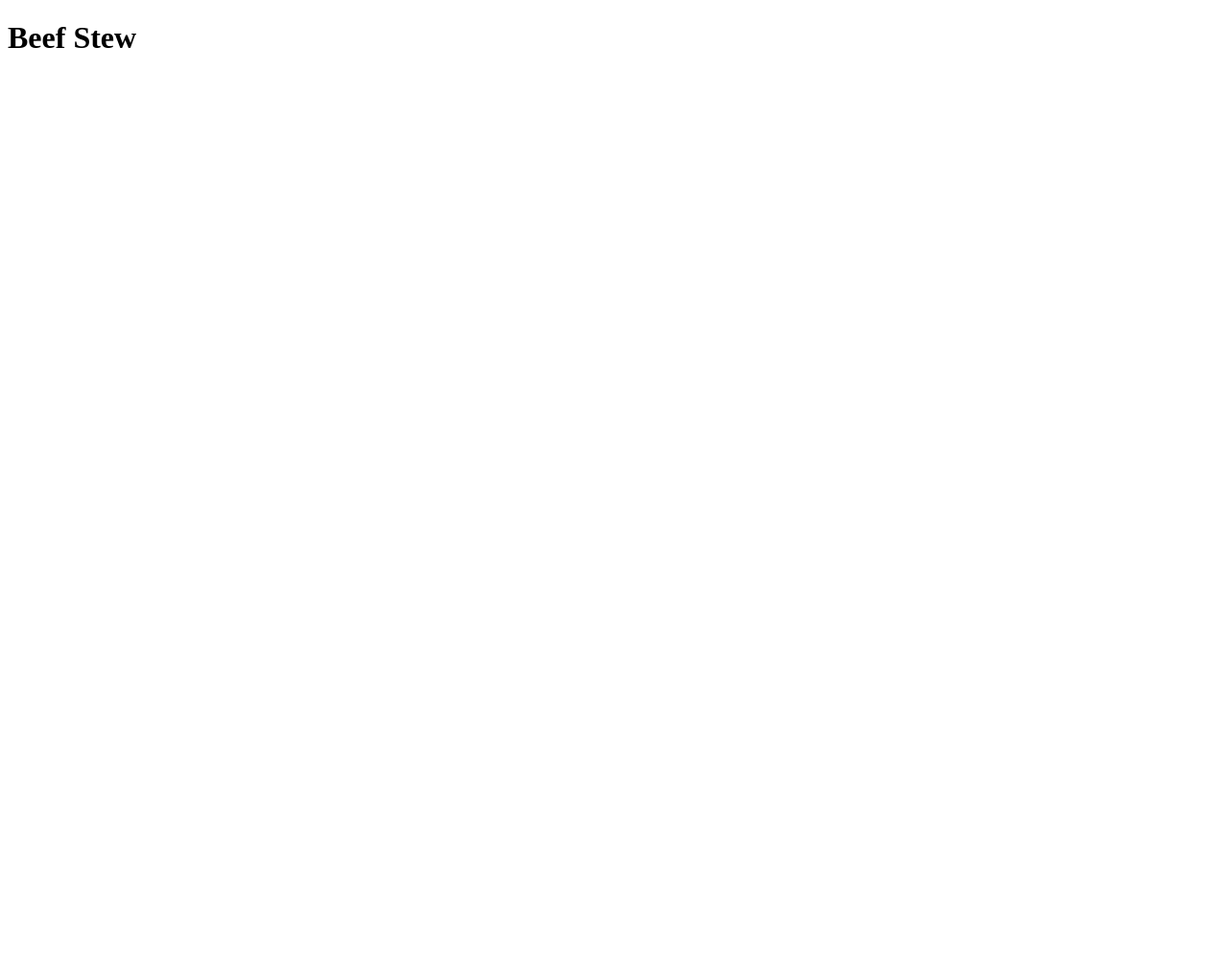
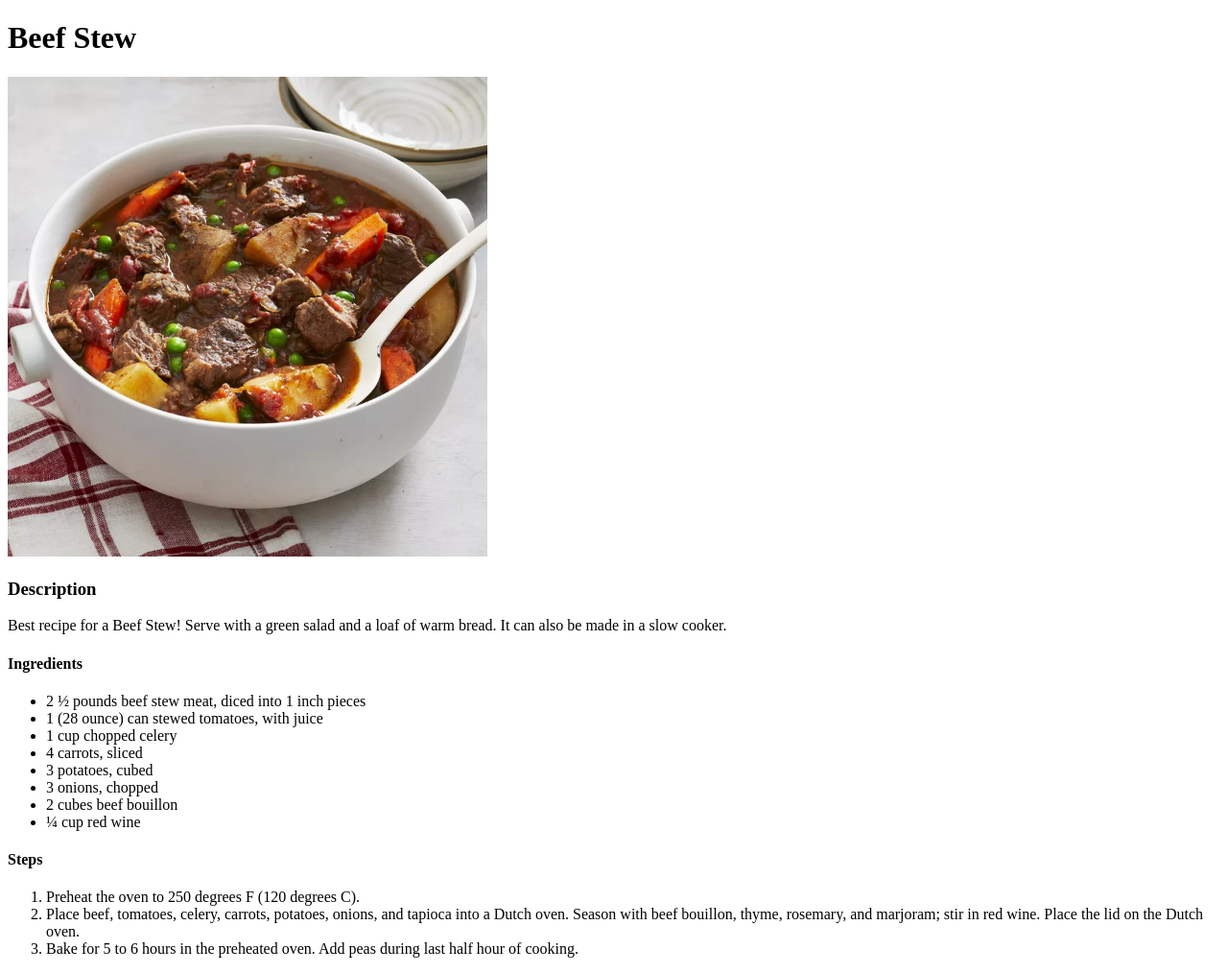
Before and after one commit to alpborakurt/odin-recipes, a plain HTML site: page recipes/beef-stew.html in a window 1280 px wide. Shown: the whole page at 96% size. Before the commit the page ends 800 px from the top, so only its background shows below. Drawn offline with Linux system fonts and the light colour scheme.

Commit message:
Updated the first recipe page

```diff
--- a/recipes/beef-stew.html
+++ b/recipes/beef-stew.html
@@ -7,5 +7,25 @@
     </head>
     <body>
         <h1>Beef Stew</h1>
+        <img src="../img/beef-stew.webp" alt="Image of a delicious Beef Stew" width="500" height="500">
+        <h3>Description</h3>
+        <p>Best recipe for a Beef Stew! Serve with a green salad and a loaf of warm bread. It can also be made in a slow cooker.</p>
+        <h4>Ingredients</h4>
+        <ul>
+            <li>2 ½ pounds beef stew meat, diced into 1 inch pieces</li>
+            <li>1 (28 ounce) can stewed tomatoes, with juice</li>
+            <li>1 cup chopped celery</li>
+            <li>4 carrots, sliced</li>
+            <li>3 potatoes, cubed</li>
+            <li>3 onions, chopped</li>
+            <li>2 cubes beef bouillon</li>
+            <li>¼ cup red wine</li>
+        </ul>
+        <h4>Steps</h4>
+        <ol>
+            <li>Preheat the oven to 250 degrees F (120 degrees C).</li>
+            <li>Place beef, tomatoes, celery, carrots, potatoes, onions, and tapioca into a Dutch oven. Season with beef bouillon, thyme, rosemary, and marjoram; stir in red wine. Place the lid on the Dutch oven.</li>
+            <li>Bake for 5 to 6 hours in the preheated oven. Add peas during last half hour of cooking.</li>
+        </ol>
     </body>
 </html>
```
Also changed, not shown: img/beef-stew.webp (added).
